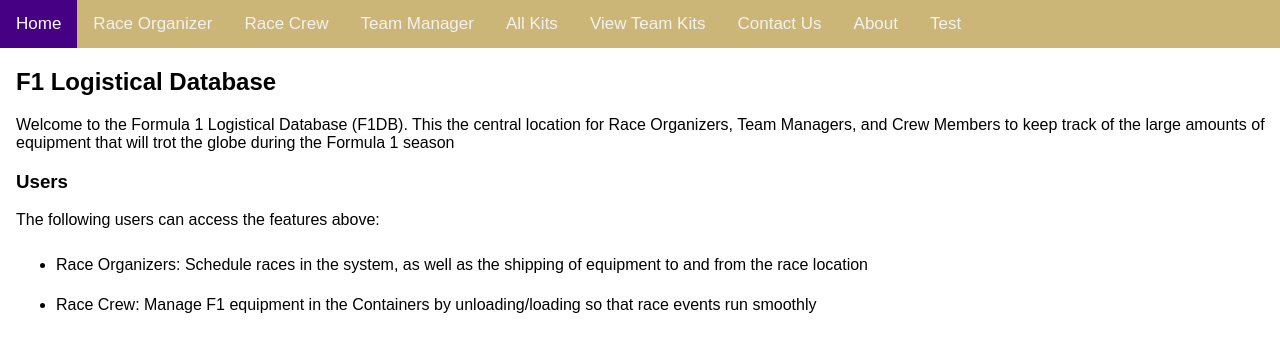
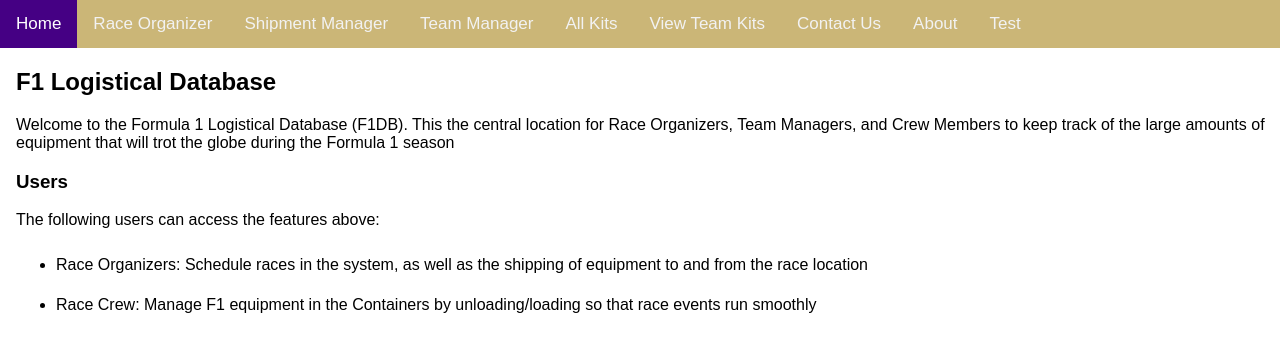
Before and after one commit to gavin-barro/DataRacers, a Flask app: page / in a window 1280 px wide. Shown: the top 352 px of the page. Run offline with Flask 3, Linux system fonts and the light colour scheme.

Commit message:
name change

```diff
--- a/webapp/templates/index.jinja
+++ b/webapp/templates/index.jinja
@@ -42,7 +42,7 @@
 <div class="topnav">
   <a class="active" href="/">Home</a>
   <a href="/raceorganizer">Race Organizer</a>
-  <a href="/race_crew">Race Crew</a>
+  <a href="/race_crew">Shipment Manager</a>
   <a href="/team_manager">Team Manager</a>
   <a href="/kit">All Kits</a>
   <a href="/select_team_kits"> View Team Kits</a>
--- a/webapp/templates/views/race_crew.jinja
+++ b/webapp/templates/views/race_crew.jinja
@@ -85,7 +85,7 @@
 <div class="topnav">
   <a class="active" href="/">Home</a>
   <a href="/raceorganizer">Race Organizer</a>
-  <a href="/race_crew">Race Crew</a>
+  <a href="/race_crew">Shipment Manager</a>
   <a href="/team_manager">Team Manager</a>
   <a href="/kit">All Kits</a>
   <a href="/select_team_kits"> View Team Kits</a>
@@ -99,7 +99,7 @@
     {% endfor %}
 
     <div style="padding-left:16px">
-        <h2>Race Crew Dashboard</h2>
+        <h2>Shipment Manager Dashboard</h2>
         <h3>Select Year and Location of Race Event</h3>
     </div>
 
```
